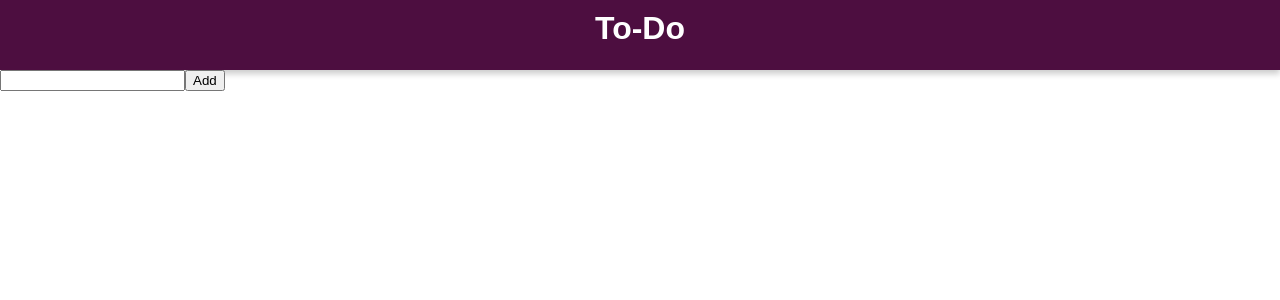
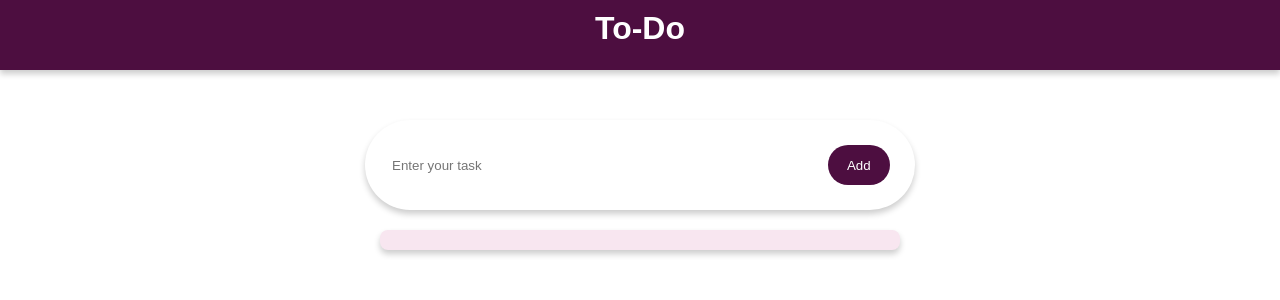
Before and after one commit to Sudhir1207/To-do-list, a React (Vite) app in the folder to-do-app/: page / in a window 1280 px wide. Shown: the top 300 px of the page. Built offline with nearby package versions, Linux system fonts and the light colour scheme.

Commit message:
added some styling

```diff
--- /dev/null
+++ b/to-do-app/src/components/Form.jsx
@@ -0,0 +1,27 @@
+import { useState } from "react";
+import styles from "./form.module.css";
+export default function Form({toDos, SettoDos}){
+    const [Item, setItem] = useState("");
+
+    function handleSub(e){
+        e.preventDefault();
+        SettoDos([...toDos, Item]);
+        setItem("");
+    }
+    return (
+        <form className={styles.todoform} onSubmit={(e)=>handleSub(e)}>
+        <div className={styles.inputContainer}>
+        <input
+                className={styles.modernInput}
+                onChange={(e)=>setItem(e.target.value)}
+                type="text"
+                value={Item}
+                placeholder="Enter your task"
+            />
+            <button className={styles.modernButton} type="submit">Add</button>
+
+        </div>
+        </form>
+
+    );
+}
--- a/to-do-app/src/components/Items.jsx
+++ b/to-do-app/src/components/Items.jsx
@@ -1,5 +1,12 @@
+import styles from "./toDoItemDes.module.css"
 export default function Items({item}) {
     return (
-        <h3>{item}</h3>
+        <div>
+            <div className={styles.It_comp}>
+            <h3 className={styles.It_style}>{item}</h3>
+            <hr/>
+            </div>
+        </div>
+
     );
 }
--- a/to-do-app/src/components/ToDo.jsx
+++ b/to-do-app/src/components/ToDo.jsx
@@ -1,29 +1,14 @@
 import { useState } from "react";
-import Items from "./Items";
+
+import Form from "./Form";
+import ToDoList from "./ToDoList";
 
 export default function ToDo(){
-
-    const [Item, setItem] = useState("");
     const [toDos, SettoDos] = useState([]);
-
-    function handleSub(e){
-        e.preventDefault();
-        SettoDos([...toDos, Item]);
-        setItem("");
-    }
-
-
     return(
     <div>
-        <form onSubmit={(e)=>handleSub(e)}>
-            <input
-                onChange={(e)=>setItem(e.target.value)}
-                type="text"
-                value={Item}
-            />
-            <button type="submit">Add</button>
-        </form>
-        {toDos.map((item)=>(<Items key={item} item={item}/>))}
+        <Form toDos={toDos} SettoDos={SettoDos}/>
+        <ToDoList toDos={toDos}/>
 
     </div>
     );
--- /dev/null
+++ b/to-do-app/src/components/ToDoList.jsx
@@ -0,0 +1,9 @@
+import Items from "./Items";
+import styles from "./toDostyle.module.css"
+export default function ToDoList({toDos}){
+    return (
+        <div className={styles.list}>
+            {toDos.map((item)=>(<Items key={item} item={item}/>))}
+        </div>
+    )
+}
--- /dev/null
+++ b/to-do-app/src/components/form.module.css
@@ -0,0 +1,37 @@
+.todoform{
+    background-color: white;
+    border-radius: 50px;
+    padding: 25px;
+    width: 500px;
+    margin: 0 auto;
+    margin-top: 50px;
+    box-shadow: 0 4px 6px rgba(0,0,0,0.2);
+}
+
+.modernInput{
+    width: 100%;
+    display:block;
+    border: none;
+    color: black;
+}
+
+.modernInput{
+   outline: none;
+
+}
+
+.modernButton{
+    display: inline-block;
+    border: none;
+    border-radius: 50px;
+    background-color: #4d0e40 ;
+    color: white;
+    height: 40px;
+    width: 70px;
+    outline: none;
+
+}
+
+.inputContainer{
+    display: flex;
+}
--- /dev/null
+++ b/to-do-app/src/components/toDoItemDes.module.css
@@ -0,0 +1,17 @@
+.It_comp{
+    width: 500px;
+    color: #353935;
+    font-size: 20px;
+
+
+}
+
+.It_style{
+    font-weight: bold;
+    padding: 20px;
+
+}
+
+.line{
+    border: 1px solid #f4f4f4;
+}
--- /dev/null
+++ b/to-do-app/src/components/toDostyle.module.css
@@ -0,0 +1,9 @@
+.list{
+    background-color:  #f8e6f0 ;
+    border-radius: 8px;
+    box-shadow: 0 4px 6px rgba(0,0,0,0.2);
+    width: 500px;
+    margin: 0 auto;
+    padding: 10px;
+   margin-top: 20px;
+}
```
Also changed, not shown: to-do-app/src/components/header.module.css (line endings or trailing spaces).
